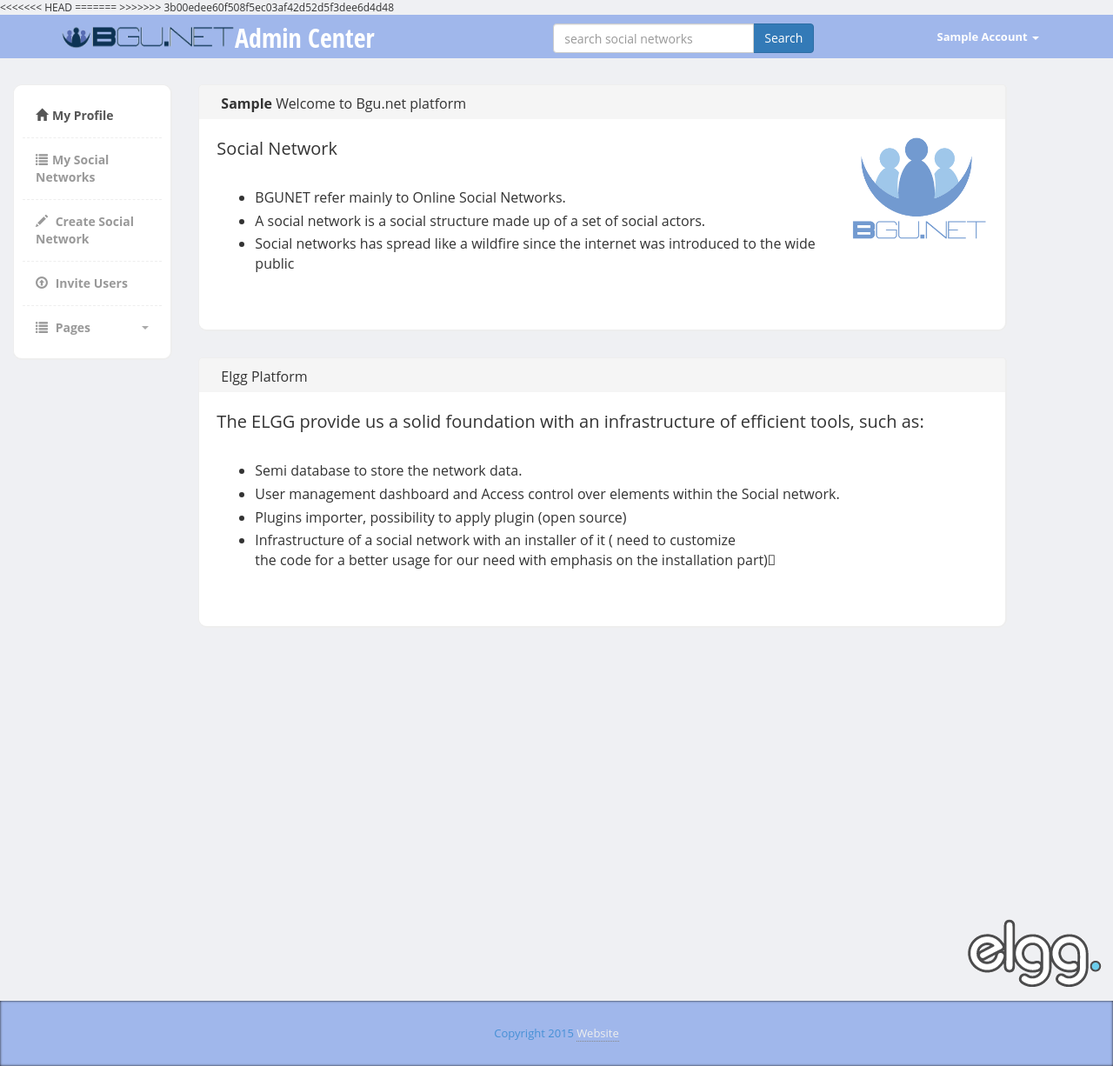
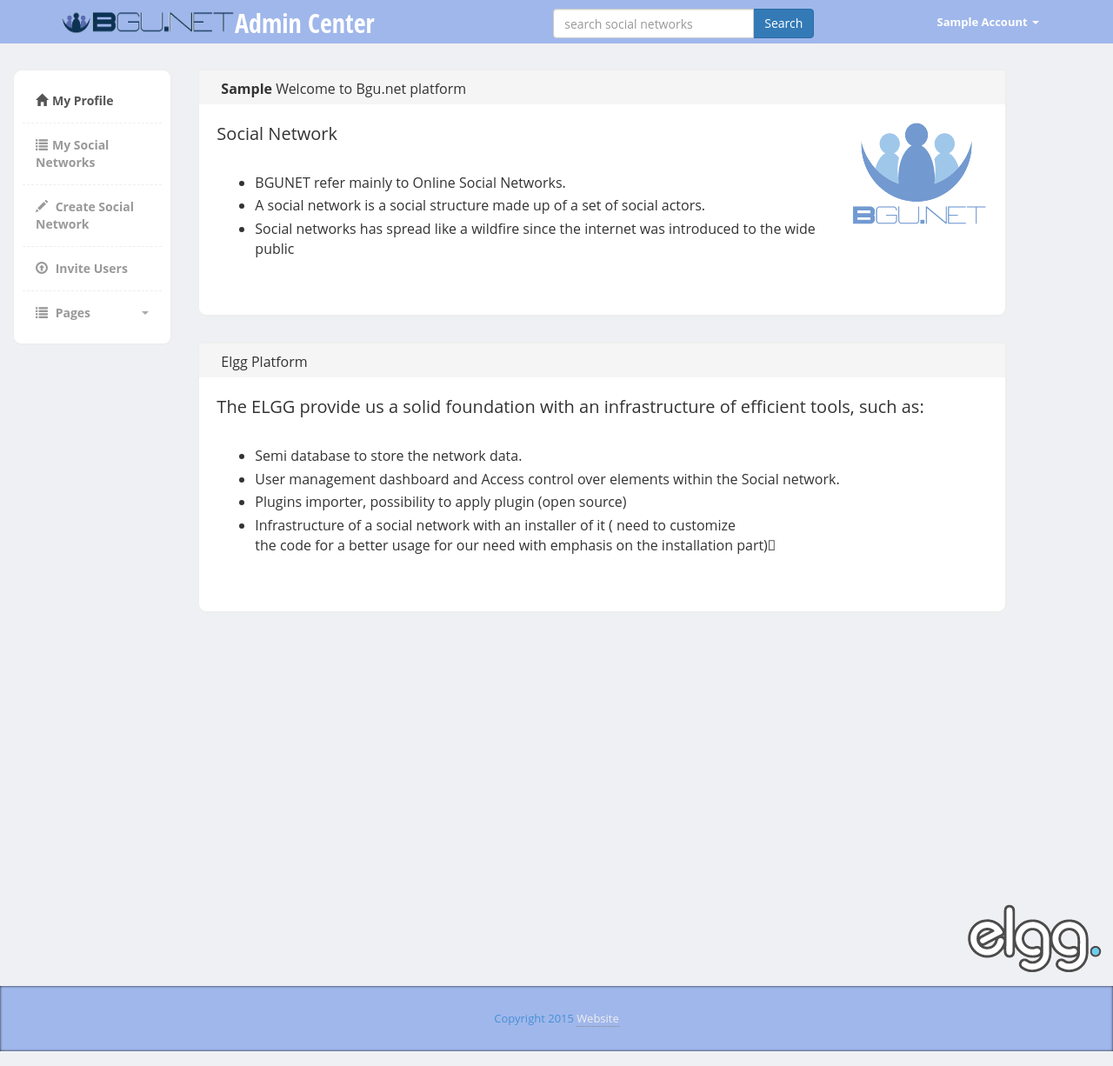
Before and after one commit to ofergoli/elgg_project, a PHP site: page /sites/index.php in a window 1280 px wide. Shown: the whole page at 87% size. Run offline with PHP 8.4, Linux system fonts and the light colour scheme; the visitor is signed in with stand-in values (Sample User, id 1); a stand-in replaces the project's code that opens the database connection.

Commit message:
lior bugs fix

```diff
--- a/header.php
+++ b/header.php
@@ -7,7 +7,6 @@
 
 <!DOCTYPE html>
 <html>
-<<<<<<< HEAD
 <head>
 	<title>Social Network</title>
 	<link rel="shortcut icon" href="img/icon.ico">
@@ -18,15 +17,3 @@
 	<link href="css/styles.css" rel="stylesheet">
 	<link rel="stylesheet" href="css/three-quarters.css" type="text/css">
 </head>
-=======
-  <head>
-    <title>Social Netword</title>
-    <link rel="shortcut icon" href="img/icon.ico">
-    <meta name="viewport" content="width=device-width, initial-scale=1.0">
-    <!-- Bootstrap -->
-    <link href="css/bootstrap.min.css" rel="stylesheet">
-    <!-- styles -->
-    <link href="css/styles.css" rel="stylesheet">
-    <link rel="stylesheet" href="css/three-quarters.css" type="text/css">
-  </head>
->>>>>>> 3b00edee60f508f5ec03af42d52d5f3dee6d4d48
--- a/login.php
+++ b/login.php
@@ -42,6 +42,7 @@
 			$error_message = "Username not exists.";
 		}
 	}
+}
 ?>
   <body class="login-bg">
   	<div class="header">
@@ -99,6 +100,8 @@
 			</div>
 		</div>
 	</div>
+</div>
+
 
 <img id="elgg_img" src="img/elgg_logo_new.png">
 
```
